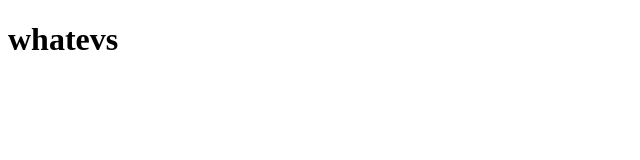
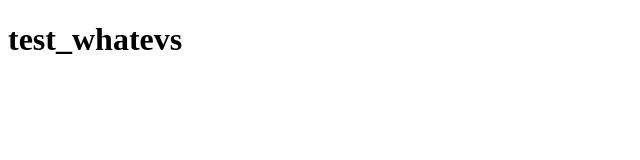
Before and after one commit to sumantlalljith-ist/test-portfolio, a plain HTML site: page index.html in a window 1280 px wide. Shown: the whole page, without its empty margins (0-640 px from the left). Drawn offline with Linux system fonts and the light colour scheme.

Commit message:
added new text

```diff
--- a/index.html
+++ b/index.html
@@ -5,6 +5,6 @@
 		<title>test portfolio</title>
 	</head>
 	<body>
-		<h1>whatevs</h1>
+		<h1>test_whatevs</h1>
 	</body>
 </html>
```
